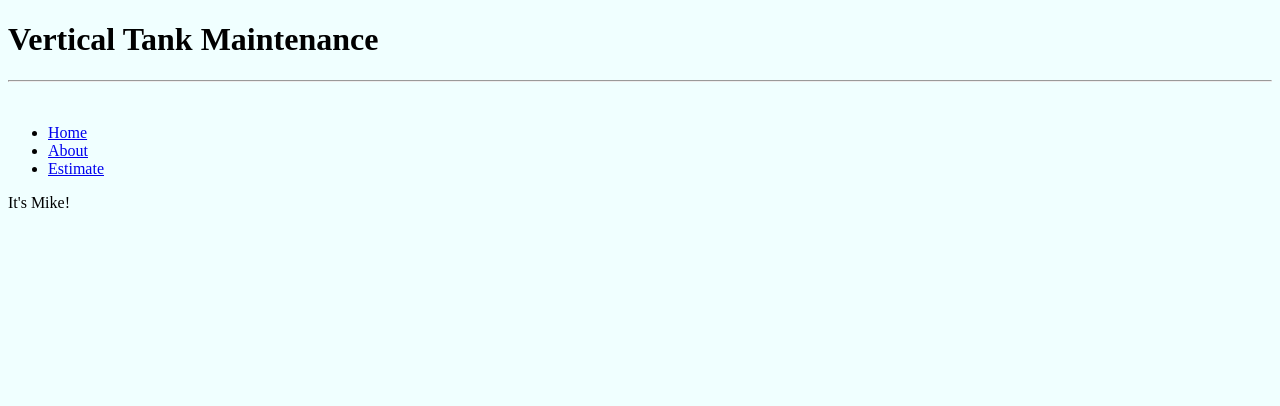
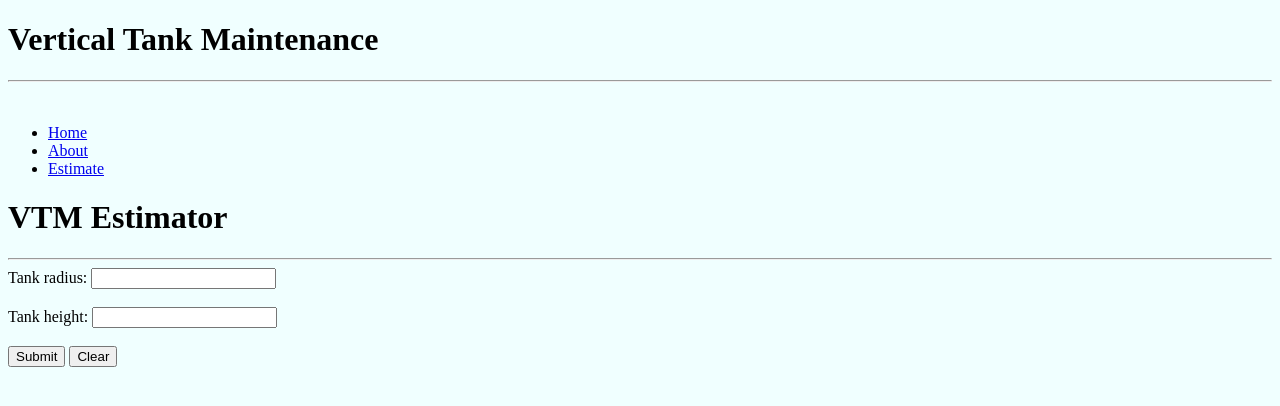
Before and after one commit to clarahuang455/vtm_site, a Flask app: page /estimate in a window 1280 px wide. Shown: the top 406 px of the page. Run offline with Flask 2, Linux system fonts and the light colour scheme.

Commit message:
Modify base.html, index.html, about.html and estimate.html

```diff
--- a/app.py
+++ b/app.py
@@ -5,15 +5,15 @@ app = Flask(__name__)
 
 @app.route('/')
 def index():
-    return render_template('index.html', pagetitle="Home")
+    return render_template('index.html', pageTitle="Home")
 
 @app.route('/about')
 def about():
-    return render_template('about.html',pagetitle="About")
+    return render_template('about.html',pageTitle="About")
 
 @app.route('/estimate')
 def estimate():
-    return render_template('estimate.html',pagetitle="Estimate")
+    return render_template('estimate.html', pageTitle="Estimate")
 
 if __name__ == '__main__':
     app.run(debug=True)
--- a/templates/about.html
+++ b/templates/about.html
@@ -2,9 +2,9 @@
 
 {% block title %} About Vertical Tank Maintenance {% endblock %}
 
-
 {% block body %}
  <h1> About Vertical Tank Maintenance </h1>
+ <hr />
  <a href="https://placeholder.com"><img src="https://via.placeholder.com/200x200.png?text=company+president"></a>
  <p>Lorem ipsum dolor sit amet, consectetur adipiscing elit. Integer nec vulputate tellus. Interdum et malesuada fames ac ante ipsum primis in faucibus.
     Class aptent taciti sociosqu ad litora torquent per conubia nostra, per inceptos himenaeos. Nullam condimentum eros vitae nunc bibendum, id congue ipsum pretium. Sed sapien sem, congue id mollis ut,
--- a/templates/base.html
+++ b/templates/base.html
@@ -9,7 +9,7 @@
 <body>
     <div>
         <h1>Vertical Tank Maintenance</h1>
-        <hr>
+        <hr />
         <br>
         <ul>
             <li><a href="./"> Home </a ></li>
--- a/templates/estimate.html
+++ b/templates/estimate.html
@@ -1,6 +1,25 @@
 {% extends 'base.html' %}
 
-{% block title %} Welcome to Mike's Page {% endblock %}
+{% block title %} VTM Estimator {% endblock %}
 
-
-{% block body %} It's Mike! {% endblock %}
+{% block body %}
+    <h1>VTM Estimator </h1>
+    <hr />
+    <form action="estimate" method="POST">
+        <label for="radius">Tank radius:</label>
+        <input type="number" id="radius" name="radius" />
+        <br />
+        <br />
+        <label for="height">Tank height:</label>
+        <input type="number" id="height" name="height" />
+        <br />
+        <br />
+        <input type="submit" id="sumbit" value="Submit" />
+        <input type="reset" value="Clear" />
+    </form>
+    <br />
+    <br />
+    {% if estimate %}
+     The estimate for painting is ${{estimate}}.
+    {% endif %}
+{% endblock %}
--- a/templates/index.html
+++ b/templates/index.html
@@ -4,7 +4,7 @@
 
 {% block body %}
     <h1> Welcome to VTM! </h1>
-
+    <hr />
     <img src="{{ url_for('static', filename='above_ground_vertical_tanks.jpg') }}" />
 
     <a href="https://placeholder.com"><img src="https://via.placeholder.com/200x100.png?text=service+area"></a>
```
